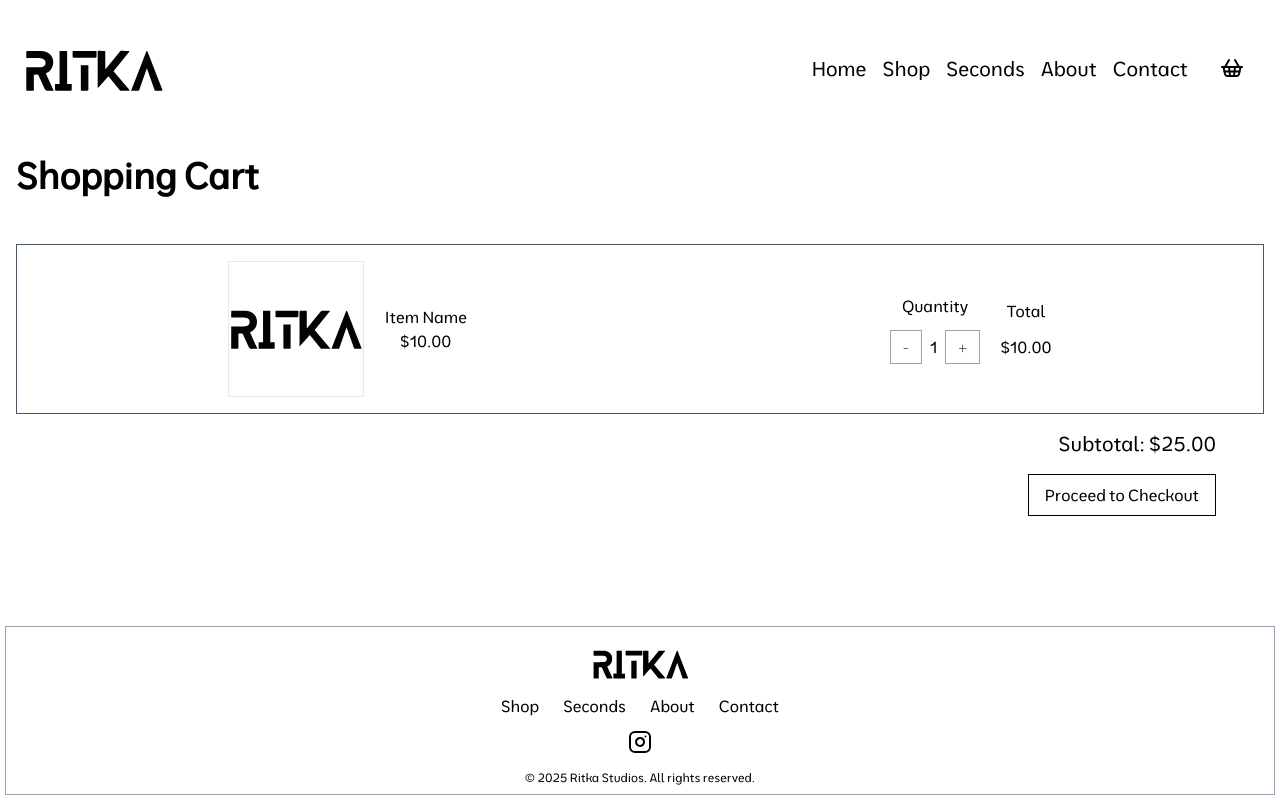
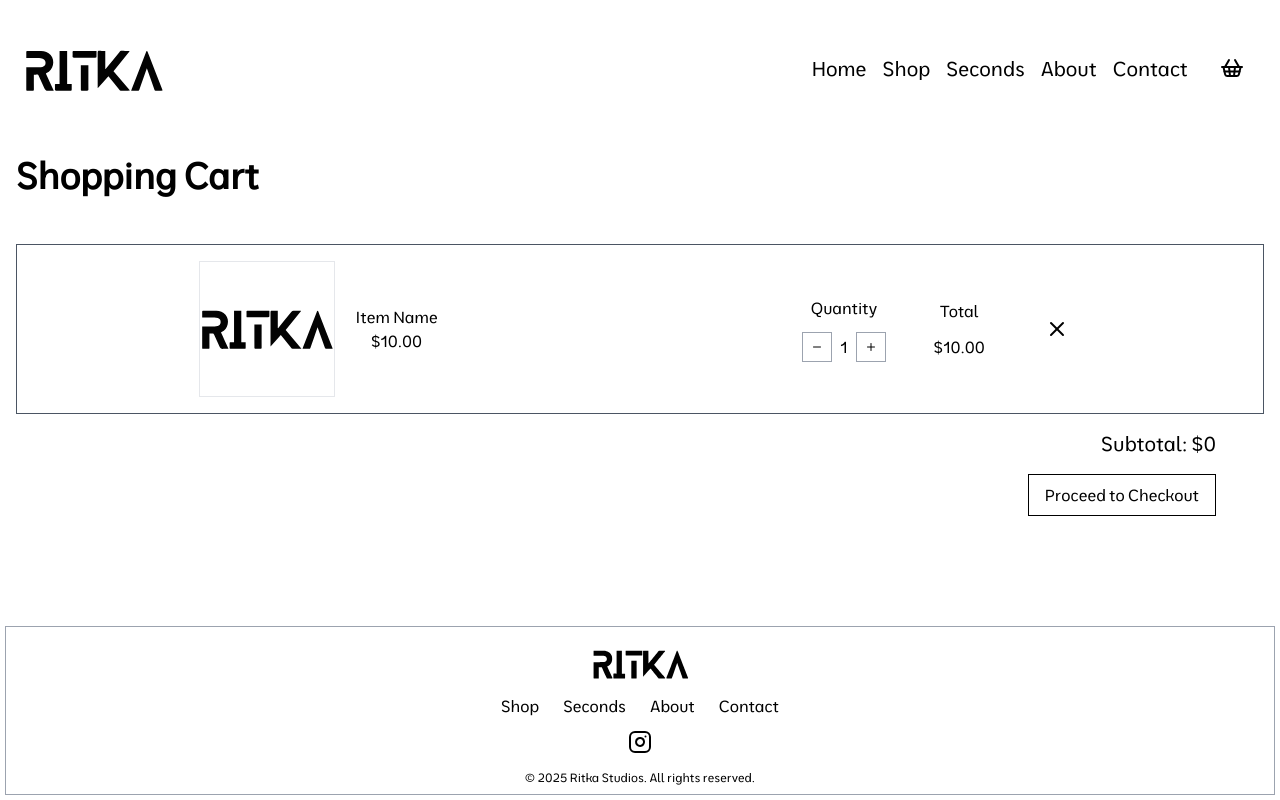
Before and after one commit to ritabobita/Ritka-Studios, a Next.js app: page /cart in a window 1280 px wide. Built offline with nearby package versions, Linux system fonts and the light colour scheme.

Commit message:
cart page functionality set up

```diff
--- a/src/app/cart/Cart.module.scss
+++ b/src/app/cart/Cart.module.scss
@@ -10,10 +10,16 @@
     }
   }
 
+  .quantityButton {
+
+  }
+
   .totalContainer {
     padding: 0 3rem;
   }
 
+  .checkoutButton {
 
+  }
 
 }
--- a/src/app/cart/page.js
+++ b/src/app/cart/page.js
@@ -1,36 +1,29 @@
 'use client';
 import styles from './Cart.module.scss';
 import { useState } from 'react';
+import { LucideMinus, LucidePlus, X } from 'lucide-react';
 
 export default function Cart() {
-    // const [cartItems, setCartItems] = useState([]);
+    const [cartItems, setCartItems] = useState([]);
 
-    // const addToCart = (item) => {
-    //     setCartItems([...cartItems, item]);
-    // };
+    const removeFromCart = (item) => {
+        setCartItems(cartItems.filter(i => i !== item));
+    };
 
-    // const removeFromCart = (item) => {
-    //     setCartItems(cartItems.filter(i => i !== item));
-    // };
+    const getTotal = () => {
+        return cartItems.reduce((total, item) => total + item.price, 0);
+    };
 
-    // const getTotal = () => {
-    //     return cartItems.reduce((total, item) => total + item.price, 0);
-    // };
+    const handleCheckout = () => {
+        console.log('Checkout button clicked');
+    };
 
-    // const clearCart = () => {
-    //     setCartItems([]);
-    // };
-
-    // const handleCheckout = () => {
-    //     console.log('Checkout button clicked');
-    // };
-
-    // const handleQuantityChange = (item, quantity) => {
-    //     const updatedItems = cartItems.map(i =>
-    //         i.id === item.id ? { ...i, quantity } : i
-    //     );
-    //     setCartItems(updatedItems);
-    // };
+    const handleQuantityChange = (item, quantity) => {
+        const updatedItems = cartItems.map(i =>
+            i.id === item.id ? { ...i, quantity } : i
+        );
+        setCartItems(updatedItems);
+    };
 
     return (
         <div className={`${styles.cart} p-4`}>
@@ -43,16 +36,16 @@ export default function Cart() {
                         <span>$10.00</span>
                     </div>
                 </div>
-                <div className="flex flex-row gap-5 items-center">
+                <div className="flex flex-row items-center gap-12">
                     <div className="flex flex-col items-center justify-center gap-3">
                         <span>Quantity</span>
                         <span>
-                            <button className={`${styles.quantityButton} border border-gray-400 text-black py-1 px-3 hover:bg-gray-200`}>
-                                -
+                            <button onClick={() => handleQuantityChange(item, item.quantity - 1)} className={`${styles.quantityButton} border border-gray-400 text-black py-2 px-2 hover:bg-gray-200`}>
+                                <LucideMinus className="w-3 h-3" />
                             </button>
                             <span className="mx-2">1</span>
-                            <button className={`${styles.quantityButton} border border-gray-400 text-black py-1 px-3 hover:bg-gray-200`}>
-                                +
+                            <button onClick={() => handleQuantityChange(item, item.quantity + 1)} className={`${styles.quantityButton} border border-gray-400 text-black py-2 px-2 hover:bg-gray-200`}>
+                                <LucidePlus className="w-3 h-3" />
                             </button>
                         </span>
                     </div>
@@ -60,11 +53,14 @@ export default function Cart() {
                         <span>Total</span>
                         <span>$10.00</span>
                     </div>
+                    <button onClick={() => removeFromCart(item)} className={`${styles.trashButton} py-1 px-3 hover:text-gray-500`}>
+                        <X className="w-6 h-6" />
+                    </button>
                 </div>
             </div>
             <div className={`${styles.totalContainer} mt-4 flex flex-col items-end`}>
-                <h3 className="text-xl">Subtotal: $25.00</h3>
-            <button className={`${styles.checkoutButton} mt-4 border border-black text-black py-2 px-4 hover:bg-gray-200`}>
+                <h3 className="text-xl">Subtotal: ${getTotal()}</h3>
+            <button onClick={handleCheckout} className={`${styles.checkoutButton} mt-4 border border-black text-black py-2 px-4 hover:bg-gray-200`}>
                 Proceed to Checkout
             </button>
             </div>
```
